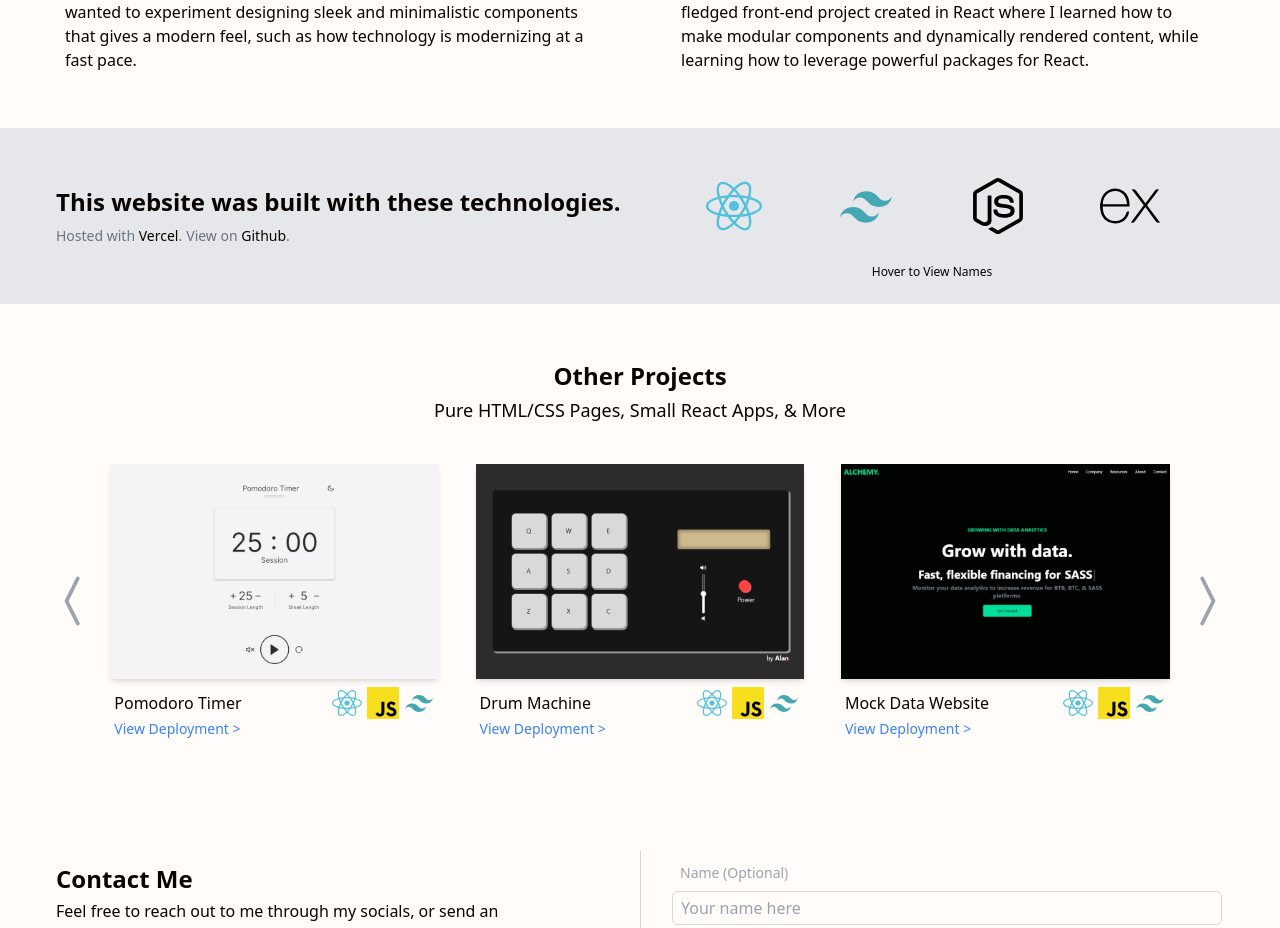
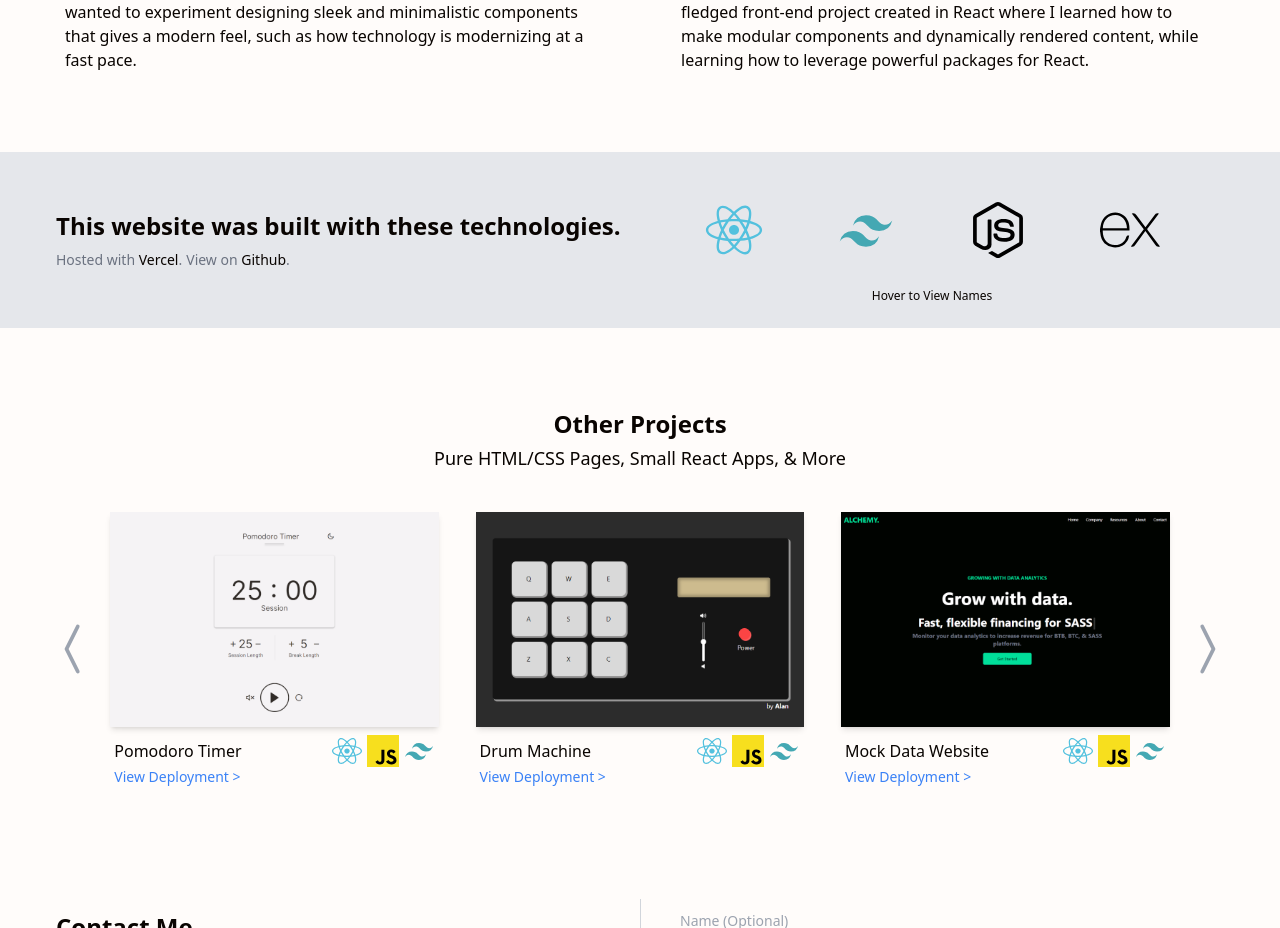
Before and after one commit to alanbacay02/personal-portfolio, a React (Create React App) app in the folder client/: page / in a window 1280 px wide. Shown: the part 1924-2852 px from the top of the page. Built offline with nearby package versions, Linux system fonts and the light colour scheme.

Commit message:
Adds margins above parent container

```diff
--- a/client/src/components/PortfolioTechnologies.jsx
+++ b/client/src/components/PortfolioTechnologies.jsx
@@ -74,7 +74,7 @@ const PortfolioTechnologies = () => {
   }
 
   return (
-    <div className='w-full py-12 bg-gray-200 dark:bg-slate-900 text-text dark:text-darkText'>
+    <div className='w-full py-12 bg-gray-200 dark:bg-slate-900 text-text dark:text-darkText my-6'>
       <div className='w-full max-w-[1200px] mx-auto px-4'>
         <div className='grid md:grid-cols-2 items-center'>
           <div className='mb-5 md:m-0 flex flex-col text-center md:text-left'>
```
